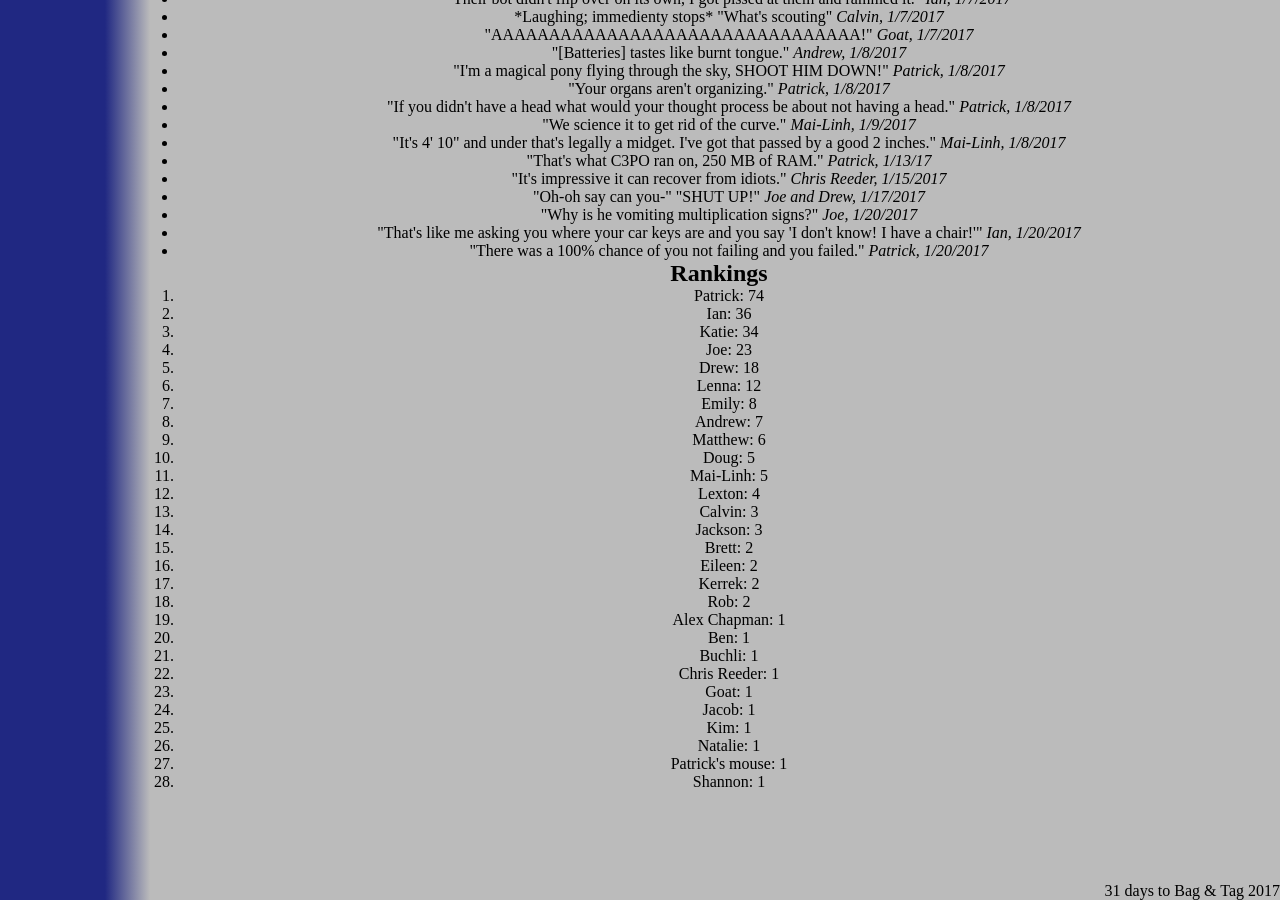
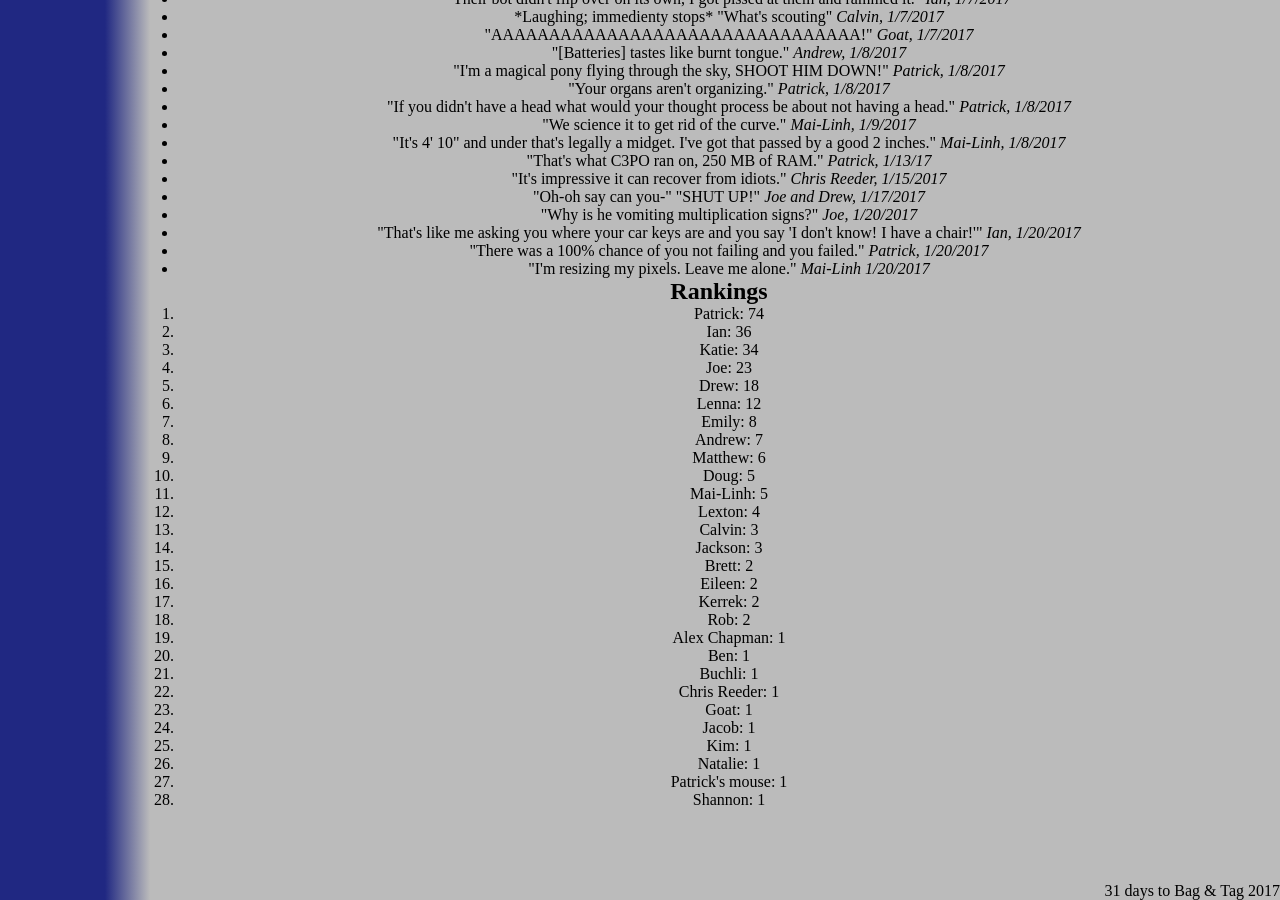
Before and after one commit to katiebugmoon/FRC4131.github.io, a Jekyll site: the page built from media/2017/quotes.html, in a window 1280 px wide and 900 px high, scrolled down 3428 px. Built offline with Jekyll 4.4.1, drawn with Linux system fonts in a browser that asks for light colours; nearby versions of some CDN libraries.

Commit message:
Update quotes.html

```diff
--- a/media/2017/quotes.html
+++ b/media/2017/quotes.html
@@ -197,6 +197,7 @@ title: Build Season 2017 Quotes
 	<li>"Why is he vomiting multiplication signs?" <i>Joe, 1/20/2017</i></li>
 	<li>"That's like me asking you where your car keys are and you say 'I don't know! I have a chair!'" <i>Ian, 1/20/2017</i></li>
 	<li>"There was a 100% chance of you not failing and you failed." <i>Patrick, 1/20/2017</i></li>
+	<li>"I'm resizing my pixels. Leave me alone." <i>Mai-Linh 1/20/2017</i></li>
 </ul>
 <h2>Rankings</h2>
 <ol id='rankings'></ol>
```
